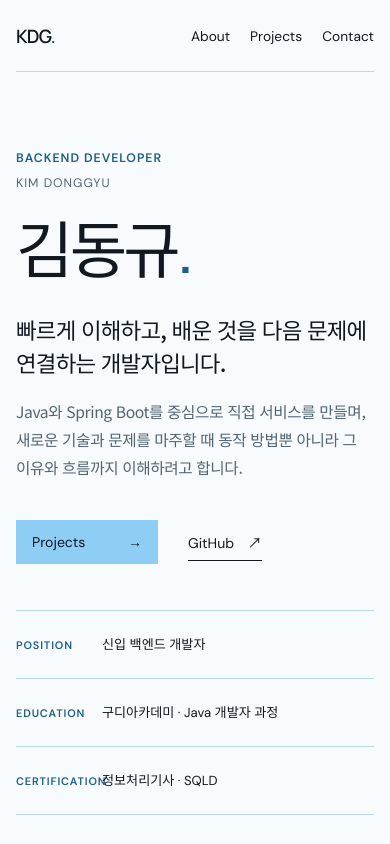
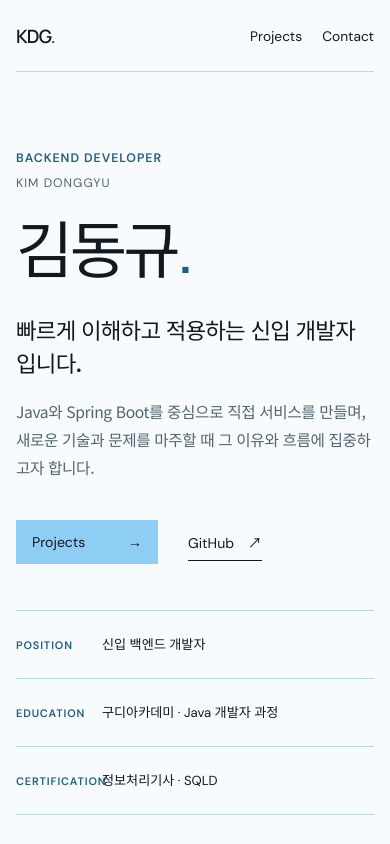
Before and after one commit to Kimdonggyu26/portfolio, a React (Vite) app: page / in a window 390 px wide. Shown: the top 844 px of the page. Built offline with nearby package versions, Linux system fonts and the light colour scheme.

Commit message:
feat: prioritize projects and add VitaDay details

```diff
--- a/src/components/Header.jsx
+++ b/src/components/Header.jsx
@@ -5,9 +5,8 @@ export default function Header() {
     <header className="site-header frame">
       <NavLink className="wordmark" to="/" aria-label="홈으로 이동">KDG<span className="wordmark-dot">.</span></NavLink>
       <nav className="nav" aria-label="주요 메뉴">
-        <a href="/#about">About</a>
+        <a href="/#projects">Projects</a>
         <a href="/#skills">Skills</a>
-        <NavLink to="/projects">Projects</NavLink>
         <a href="/#experience">Experience</a>
         <a href="/#contact">Contact</a>
       </nav>
--- a/src/data/profile.js
+++ b/src/data/profile.js
@@ -6,10 +6,11 @@ export const profile = {
   birth: '1999.01.04',
   location: 'Seoul, Korea',
   email: 'hiwinter99@gmail.com',
+  phone: '010-0000-0000',
   githubLabel: 'Kimdonggyu26',
   githubUrl: 'https://github.com/Kimdonggyu26',
-  headline: '빠르게 이해하고, 배운 것을 다음 문제에 연결하는 개발자입니다.',
-  summary: 'Java와 Spring Boot를 중심으로 직접 서비스를 만들며, 새로운 기술과 문제를 마주할 때 동작 방법뿐 아니라 그 이유와 흐름까지 이해하려고 합니다.',
+  headline: '빠르게 이해하고 적용하는 신입 개발자입니다.',
+  summary: 'Java와 Spring Boot를 중심으로 직접 서비스를 만들며, 새로운 기술과 문제를 마주할 때 \n그 이유와 흐름에 집중하고자 합니다.',
 }
 
 export const profileHighlights = [
@@ -21,13 +22,12 @@ export const profileHighlights = [
 export const skills = [
   { group: 'Backend', items: ['Java', 'Spring Boot', 'Spring Data JPA', 'Spring Security', 'JWT'] },
   { group: 'Database', items: ['PostgreSQL'] },
-  { group: 'Frontend', items: ['React', 'Vite'] },
-  { group: 'Infra', items: ['Vercel', 'Docker'] },
+  { group: 'Client', items: ['React', 'Vite', 'React Native', 'Expo'] },
+  { group: 'Infra / Tools', items: ['Vercel', 'Vercel Serverless Functions', 'Docker', 'Git', 'GitHub'] },
 ]
 
-export const experience = [
+export const education = [
   { period: '2024.06 — 2024.12', category: 'Education', title: '구디아카데미', detail: '클라우드 활용 자바 개발자 양성과정' },
-  { period: '2026', category: 'Personal Project', title: 'Investome', detail: '개인 투자 정보 플랫폼' },
 ]
 
 export const certifications = [
--- a/src/data/projects.js
+++ b/src/data/projects.js
@@ -1,8 +1,8 @@
 export const projects = [
-  { number: '01', slug: 'investome', title: 'INVESTOME', category: 'Personal Project', summary: '외부 금융 데이터와 자체 서비스 데이터를 한 흐름으로 연결한 개인 투자 정보 플랫폼', year: '2026', period: '2026.03 — 2026.08', role: 'Planning · Design · Frontend · Backend · Deployment', stack: ['React', 'Spring Boot', 'PostgreSQL', 'Vercel Functions'], status: 'completed', links: { live: 'https://investome.vercel.app/', github: 'https://github.com/Kimdonggyu26/investome' } },
+  { number: '01', slug: 'investome', title: 'INVESTOME', category: 'Personal Project', showInExperience: true, timelinePeriod: '2026', timelineDetail: '개인 투자 정보 플랫폼', summary: '외부 금융 데이터와 자체 서비스 데이터를 한 흐름으로 연결한 개인 투자 정보 플랫폼', year: '2026', period: '2026.03 — 2026.08', role: 'Planning · Design · Frontend · Backend · Deployment', stack: ['React', 'Spring Boot', 'PostgreSQL', 'Vercel Functions'], status: 'completed', links: { live: 'https://investome.vercel.app/', github: 'https://github.com/Kimdonggyu26/investome' } },
   { number: '02', slug: 'cruella', title: 'CRUELLA', category: 'Academy Team Project', summary: '구디아카데미 교육과정에서 진행한 팀 프로젝트입니다. 상세 내용은 실제 코드 확인 후 추가할 예정입니다.', year: 'TBD', period: 'TBD', role: 'TBD', stack: [], status: 'placeholder', links: {} },
   { number: '03', slug: 'mvp', title: 'MVP', category: 'Academy Project', summary: '구디아카데미 교육과정에서 진행한 프로젝트입니다. 상세 내용은 실제 코드 확인 후 추가할 예정입니다.', year: 'TBD', period: 'TBD', role: 'TBD', stack: [], status: 'placeholder', links: {} },
-  { number: '04', slug: 'myvitaday', title: 'myVitaDay', category: 'Personal Project', summary: '현재 개발 중인 개인 프로젝트입니다. 상세 내용은 추후 추가할 예정입니다.', year: 'IN PROGRESS', period: 'TBD', role: 'TBD', stack: [], status: 'in-progress', statusLabel: 'IN PROGRESS', links: {} },
+  { number: '04', slug: 'myvitaday', title: 'VitaDay', category: 'Personal Project', summary: '모바일 우선 영양제 검색 · 비교 앱 프로토타입으로 현재 개발 중입니다.', year: '2026', period: 'TBD', role: 'TBD', stack: ['React Native', 'Expo', 'Spring Boot', 'PostgreSQL'], status: 'in-progress', statusLabel: '진행중', showInExperience: true, timelinePeriod: '2026', timelineDetail: '영양제 검색 · 비교 서비스', links: { github: 'https://github.com/Kimdonggyu26/myVitaDay' } },
 ]
 
 export const investomeFeatures = [
--- a/src/styles/global.css
+++ b/src/styles/global.css
@@ -364,10 +364,6 @@ button, input, textarea, select { font: inherit; }
 .basic-profile a:hover { color: var(--signal); }
 
 .home-section { padding-block: clamp(96px, 10vw, 150px); }
-.about-section { background: var(--light-sky); }
-.about-editorial { display: grid; grid-template-columns: 1.1fr 1fr; gap: clamp(64px, 10vw, 150px); margin-top: clamp(58px, 7vw, 90px); }
-.about-editorial h2 { font-family: 'Noto Sans KR', sans-serif; font-size: clamp(2rem, 3.2vw, 3.25rem); font-weight: 500; line-height: 1.4; letter-spacing: -.045em; }
-.about-editorial > div { display: grid; gap: 22px; align-content: end; color: #40535f; font-size: .98rem; line-height: 1.8; }
 .skills-section .skills-grid { border-top-color: var(--signal); }
 .skill-group h2 { color: var(--signal); }
 .selected-work-section { background: #edf8fe; }
@@ -378,6 +374,7 @@ button, input, textarea, select { font: inherit; }
 .timeline-list span, .timeline-list p, .timeline-list small, .certification-block > p, .certification-block small { color: var(--soft-ink); font-size: .76rem; }
 .timeline-list p { letter-spacing: .06em; text-transform: uppercase; }
 .timeline-list h3, .certification-block h3 { font-size: 1.08rem; font-weight: 500; }
+.timeline-status { margin-left: 12px; color: var(--signal); font-size: .68rem; font-weight: 600; letter-spacing: .08em; }
 .certification-block { display: grid; grid-template-columns: 300px 1fr; margin-top: 58px; border-top: 1px solid var(--line); border-bottom: 1px solid var(--line); }
 .certification-block > p { padding: 22px 0; color: var(--signal); font-weight: 600; letter-spacing: .08em; text-transform: uppercase; }
 .certification-block > div { display: grid; grid-template-columns: 100px 1fr auto; gap: 24px; align-items: center; min-height: 84px; padding-left: 24px; border-left: 1px solid var(--line); }
@@ -422,8 +419,6 @@ button, input, textarea, select { font: inherit; }
   .basic-profile dl { grid-template-columns: 1fr; }
   .basic-profile dl > div { min-height: 62px; padding-left: 0; border-left: 0; border-top: 1px solid var(--line); }
   .home-section { padding-block: 82px; }
-  .about-editorial { grid-template-columns: 1fr; gap: 42px; }
-  .about-editorial h2 { font-size: 2rem; }
   .timeline-list article { grid-template-columns: 72px 1fr; gap: 8px 20px; padding-block: 18px; }
   .timeline-list h3, .timeline-list small { grid-column: 2; }
   .certification-block { grid-template-columns: 1fr; }
@@ -441,13 +436,14 @@ button, input, textarea, select { font: inherit; }
 .project-kicker { display: flex; align-items: center; gap: 14px; }
 .project-kicker > span { color: var(--signal); font-size: .66rem; font-weight: 600; letter-spacing: .09em; }
 .other-projects { margin-top: 54px; border-top: 1px solid var(--signal); }
-.other-projects a { display: grid; grid-template-columns: 64px 1fr 1fr auto 24px; gap: 20px; align-items: center; min-height: 78px; border-bottom: 1px solid var(--line); transition: background 180ms ease; }
+.other-projects a { display: grid; grid-template-columns: 64px minmax(170px, 1fr) minmax(210px, 1fr) 110px 24px; gap: 20px; align-items: center; min-height: 78px; border-bottom: 1px solid var(--line); transition: background 180ms ease; }
 .other-projects a:hover { background: var(--light-sky); }
 .other-projects span, .other-projects small { color: var(--soft-ink); font-size: .74rem; }
 .other-projects strong { font-family: Manrope, sans-serif; font-size: 1.12rem; font-weight: 500; }
 .other-projects b { color: var(--signal); font-size: .65rem; letter-spacing: .09em; }
 .other-projects i { font-style: normal; }
-.certifications { display: grid; grid-template-columns: 260px 1fr; margin-top: 58px; border-top: 1px solid var(--signal); }
+.certification-section { background: var(--light-sky); }
+.certifications { display: grid; grid-template-columns: 260px 1fr; margin-top: clamp(58px, 7vw, 90px); border-top: 1px solid var(--signal); }
 .certifications > h2 { padding-top: 22px; color: var(--signal); font-size: .74rem; font-weight: 600; letter-spacing: .08em; text-transform: uppercase; }
 .certification-list { border-left: 1px solid var(--line); }
 .certification-list > div { display: grid; grid-template-columns: 64px 1fr; align-items: center; min-height: 66px; padding-left: 24px; border-bottom: 1px solid var(--line); }
```
Also changed, not shown: src/pages/Home.jsx (+26 -23 lines).
